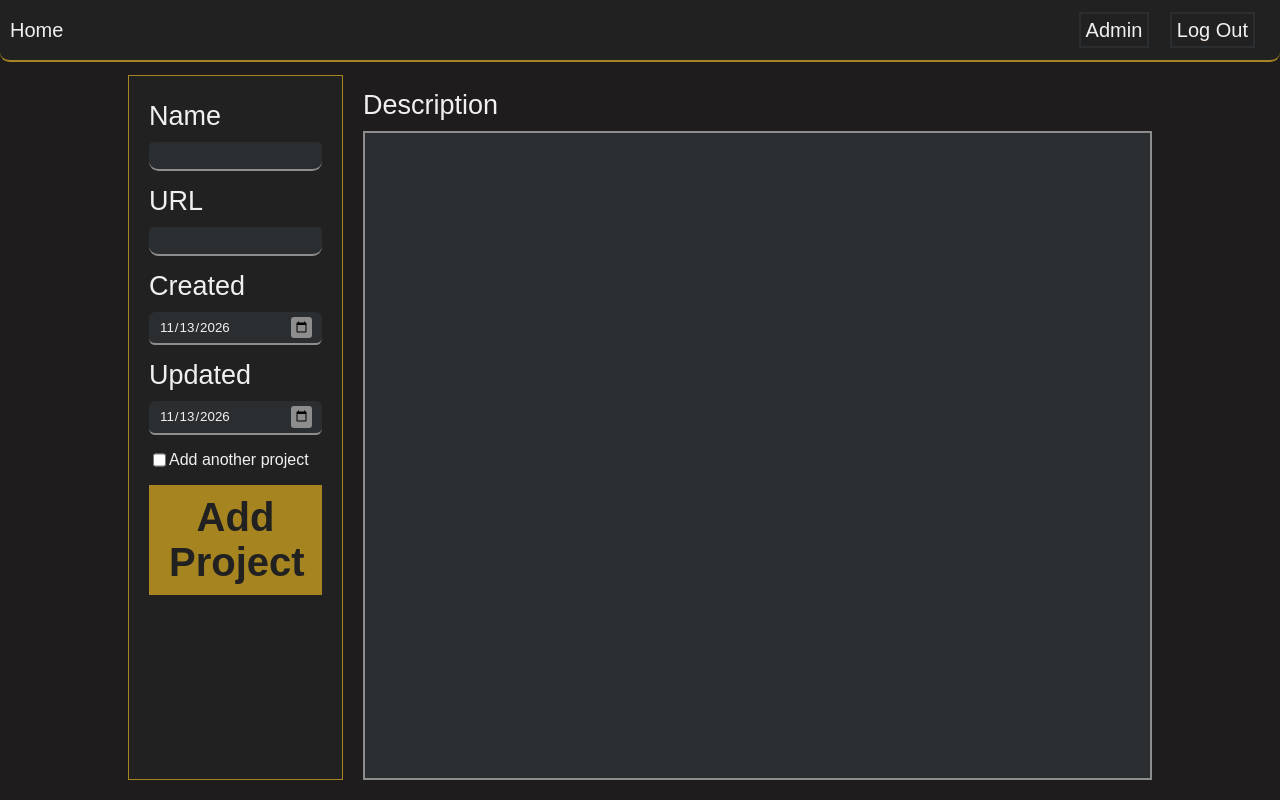
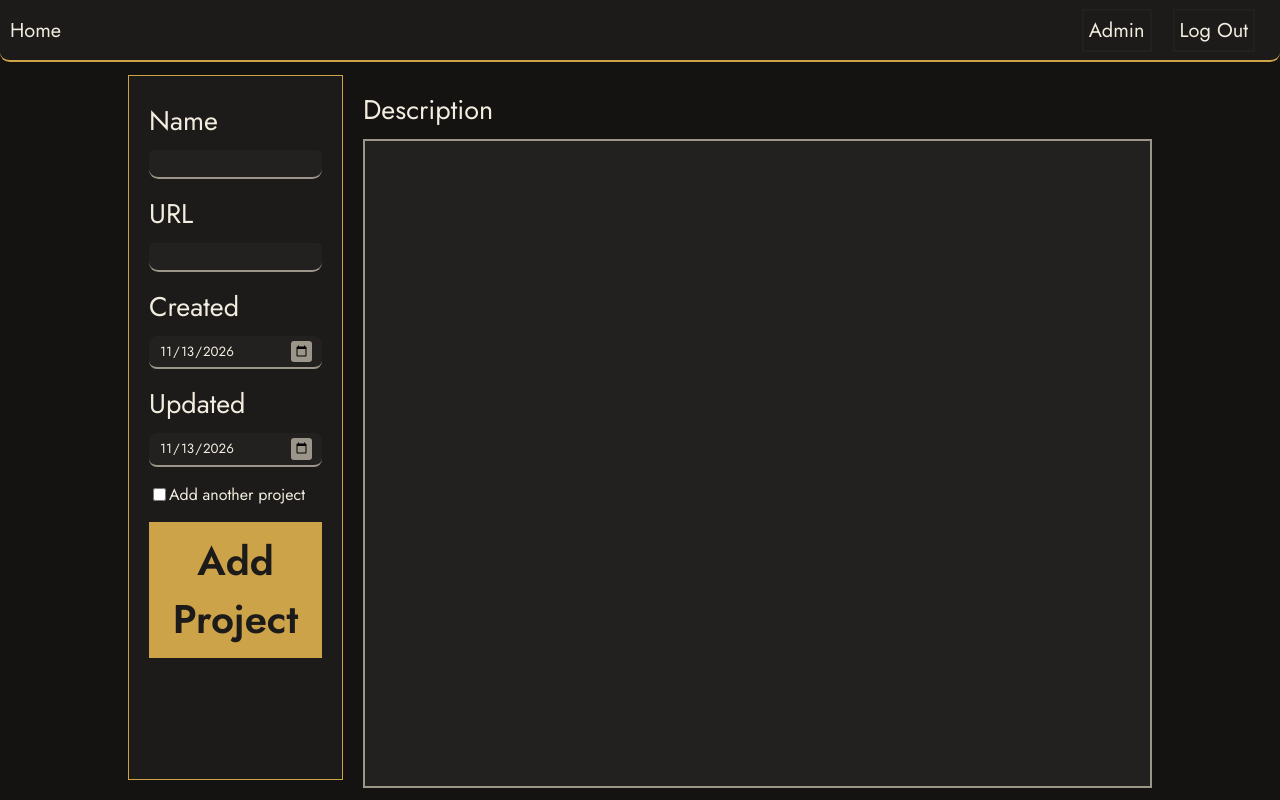
Before and after one commit to GeorgeCooke8809/project-dashboard, a Flask app: page /add-project in a window 1280 px wide. Run offline with Flask 3, Linux system fonts and the light colour scheme; the visitor is signed in with stand-in values (Sample User, id 1); parts of the project's set-up code (start-up, migrations or seed data) failed here and were passed over.

Commit message:
Added fonts and new colour variables

```diff
--- a/frontend/static/css/style.css
+++ b/frontend/static/css/style.css
@@ -1,23 +1,49 @@
 :root {
-    --primary-bg-colour: #1E1C1C;
-    --card-bg-colour: #212121;
-    --text-colour: #F2F0EF;
-    --contrast-colour: #A68521;
-    --contrast-colour-hover: #9c7c1d;
-    --hover-colour: #2B2E30;
+    --page-background-colour: #141312;
+    --card-background-colour: #1C1B19;
+    --card-hover-background-colour: #22211F;
+    --input-background-colour: #252421;
+    --border-colour: #312F2B;
+    --strong-border-colour: #47443F;
 
-    --serif-font: 'Cormorant Garamond', serif;
-    --sans-serif-font: 'Jost', sans-serif;
+    --heading-text-colour: #F3EDE0;
+    --body-text-colour: #DAD3C5;
+    --label-text-colour: #BCB4A5;
+    --muted-text-colour: #9C958A;
 
-    --link-card-border-radius: 0.4rem;
+    --accent-colour: #CDA349;
+    --accent-hover-colour: #B48D36;
+    --text-on-accent-colour: #141312;
 
-    --hyperlink-colour: #8d8d8d;
+    --error-colour: #D9675F;
+    --error-background-colour: #38201E;
+
+    --scrollbar-colour: #47443F;
+    --scrollbar-hover-colour: #5E5A54;
+
+    --code-background-colour: #202020;
+    --code-text-colour: #DAD3C5;
+    --code-keyword-colour: #D8B358;
+    --code-string-colour: #AAC48C;
+    --code-comment-colour: #948E86;
+    --code-number-colour: #E39C74;
+    --code-function-colour: #8EB0D6;
+    --code-type-colour: #C4A2D6;
+    --code-variable-colour: #86C2B2;
+    --code-tag-colour: #DE8A80;
+
+    --heading-font: 'Cormorant Garamond', serif;
+    --body-font: 'Jost', sans-serif;
+    --code-font: Consolas, 'Courier New', monospace;
+
+    --card-border-radius: 8px;
+    --control-border-radius: 6px;
 }
 
 #navigation-bar {
     padding: 5px 10px;
-    background-color: var(--card-bg-colour);
-    border: var(--contrast-colour) solid;
+    background-color: var(--card-background-colour);
+    border: var(--accent-colour) solid;
     border-width: 0px 0px 2px 0px;
     position: absolute;
     width: 100%;
@@ -36,9 +62,9 @@
 
     justify-content: space-between;
 
-    font-family: var(--sans-serif-font);
+    font-family: var(--body-font);
     font-size: 20px;
-    color: var(--text-colour);
+    color: var(--heading-text-colour);
 }
 
 #navigation-bar li {
@@ -69,10 +95,10 @@
 
 .basic-button {
     all: unset;
-    background-color: var(--card-bg-colour);
-    border: var(--hover-colour) 2px solid;
+    background-color: var(--card-background-colour);
+    border: var(--card-hover-background-colour) 2px solid;
     padding: 5px 5px;
-    font-family: var(--sans-serif-font);
+    font-family: var(--body-font);
 
     cursor: pointer;
     font-weight: lighter;
@@ -109,19 +135,19 @@
     border-top-right-radius: 0.5rem;
     border-bottom-right-radius: 0.5rem;
     background-color: #ce5555;
-    color: var(--text-colour);
+    color: var(--heading-text-colour);
 }
 
 body {
-    font-family: var(--serif-font);
-    background-color: var(--primary-bg-colour);
+    font-family: var(--heading-font);
+    background-color: var(--page-background-colour);
     width: 80vw;
     margin: 0px auto;
     padding: 75px 0px 20px 0px;
     display: flex;
     flex-direction: column;
 
-    color: var(--text-colour);
+    color: var(--heading-text-colour);
     min-height: 100vh;
     box-sizing: border-box;
 }
@@ -289,20 +315,20 @@ hr {
 }
 
 #login-window input {
-    background-color: var(--hover-colour);
+    background-color: var(--card-hover-background-colour);
     border-color: #777777;
     border-width: 0px 0px 3px 0px;
     border-radius: 0.3rem 0.3rem 0.6rem 0.6rem;
     font-size: 20px;
-    color: var(--text-colour);
+    color: var(--heading-text-colour);
     padding: 5px;
 }
 
 .cta-button {
     all: unset;
-    background-color: var(--contrast-colour);
-    color: var(--card-bg-colour);
-    font-family: var(--sans-serif-font);
+    background-color: var(--accent-colour);
+    color: var(--card-background-colour);
+    font-family: var(--body-font);
     font-size: 40px;
     font-weight: bolder;
     cursor: pointer;
@@ -341,11 +367,11 @@ hr {
     flex-direction: column;
     width: 25%;
     height: calc(100vh - 95px);
-    background-color: var(--card-bg-colour);
-    border-color: var(--contrast-colour);
+    background-color: var(--card-background-colour);
+    border-color: var(--accent-colour);
     border-width: 0.1rem;
     border-style: solid;
-    font-family: var(--sans-serif-font);
+    font-family: var(--body-font);
 
     padding: 10px 20px;
     margin-right: 20px;
@@ -357,14 +383,14 @@ hr {
     resize: none;
     width: 100%;
     height: calc(100% - 56px);
-    background-color: var(--hover-colour);
+    background-color: var(--card-hover-background-colour);
     box-sizing: border-box;
 
-    border: var(--hyperlink-colour) 2px solid;
+    border: var(--muted-text-colour) 2px solid;
     padding: 5px;
-    color: var(--text-colour);
+    color: var(--heading-text-colour);
     font-size: 12px;
-    font-family: var(--sans-serif-font);
+    font-family: var(--body-font);
 }
 
 .fill-width {
@@ -372,31 +398,31 @@ hr {
 }
 
 #create-project-form h4 {
-    font-family: var(--sans-serif-font);
+    font-family: var(--body-font);
     margin: 15px 0px 10px 0px;
     font-size: 27px;
     font-weight: normal;
 }
 
 .create-project-text {
-    background-color: var(--hover-colour);
-    border: var(--hyperlink-colour) solid;
+    background-color: var(--card-hover-background-colour);
+    border: var(--muted-text-colour) solid;
     border-width: 0px 0px 2px 0px;
     border-radius: 0.3rem 0.3rem 0.6rem 0.6rem;
     padding: 5px;
-    color: var(--text-colour);
+    color: var(--heading-text-colour);
     font-size: 15px;
 }
 
 #active-projects {
     text-align: center;
-    font-family: var(--sans-serif-font);
+    font-family: var(--body-font);
     margin-top: 10px;
 }
 
 #inactive-projects {
     text-align: center;
-    font-family: var(--sans-serif-font);
+    font-family: var(--body-font);
 }
 
 .project-row {
@@ -440,17 +466,17 @@ hr {
 }
 
 input[type="date"] {
-    background-color: var(--hover-colour);
-    color: var(--text-colour);
-    border: var(--hyperlink-colour) solid;
+    background-color: var(--card-hover-background-colour);
+    color: var(--heading-text-colour);
+    border: var(--muted-text-colour) solid;
     border-width: 0px 0px 2px 0px;
-    border-radius: var(--link-card-border-radius);
+    border-radius: var(--card-border-radius);
     padding: 5px 10px;
-    font-family: var(--sans-serif-font);
+    font-family: var(--body-font);
 }
 
 ::-webkit-calendar-picker-indicator {
-    background-color: var(--hyperlink-colour);
+    background-color: var(--muted-text-colour);
     cursor: pointer;
     border-radius: 3px;
     padding: 4px;
--- a/frontend/templates/base.html
+++ b/frontend/templates/base.html
@@ -6,6 +6,9 @@
     <meta name="viewport" content="width=device-width, initial-scale=1.0">
     <title>George Cooke - Projects</title>
 
+    <link rel="preconnect" href="https://fonts.googleapis.com">
+    <link rel="preconnect" href="https://fonts.gstatic.com" crossorigin>
+    <link rel="stylesheet" href="https://fonts.googleapis.com/css2?family=Cormorant+Garamond:ital,wght@0,500;0,600;0,700;1,500&family=Jost:wght@400;500;600&display=swap">
     <link rel="stylesheet" type="text/css" href="{{ url_for('static', filename='css/style.css') }}">
     <link rel="shortcut icon" type="image/x-icon" href="{{ url_for('static', filename='img/favicon.ico') }}">
     <script defer src="{{ url_for('static', filename='js/common.js') }}"></script>
```
Also changed, not shown: other parts of frontend/static/css/style.css (+32 -32 lines).
